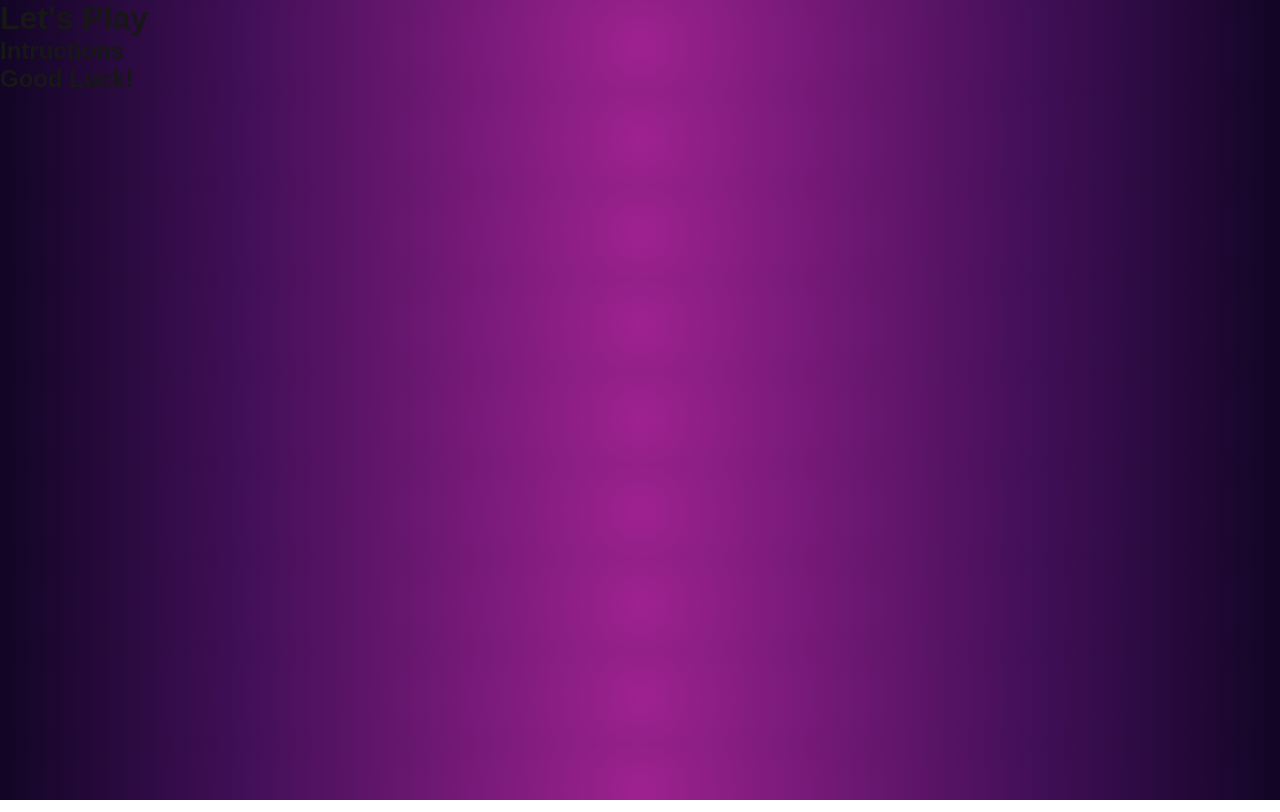
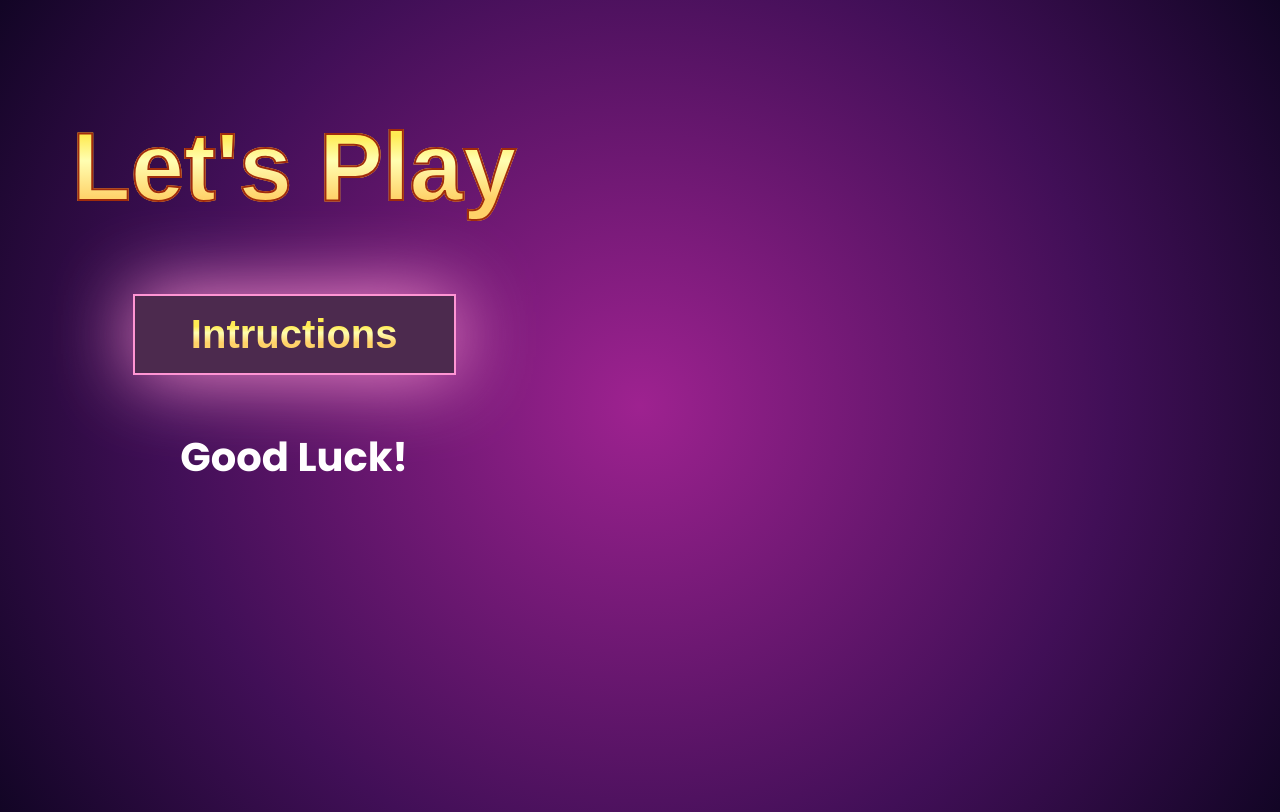
Before and after one commit to JacobSkraps/spinwin, a Next.js app: page /game in a window 1280 px wide. Built offline with nearby package versions, Linux system fonts and the light colour scheme.

Commit message:
The Wheel won't appear!?

```diff
--- a/src/app/components/wheel.jsx
+++ b/public/wheel.jsx
@@ -1,5 +1,5 @@
 import * as React from "react"
-const wheelComponent = (props) => (
+const WheelComponent = (props) => (
   <svg xmlns="http://www.w3.org/2000/svg" viewBox="0 0 1920 1080" {...props}>
     <defs>
       <filter
@@ -604,4 +604,4 @@ const wheelComponent = (props) => (
     </g>
   </svg>
 )
-export default wheelComponent
+export default WheelComponent
--- a/src/app/(pages)/(game)/game/page.jsx
+++ b/src/app/(pages)/(game)/game/page.jsx
@@ -1,19 +1,20 @@
-import wheelComponent from "@/app/components/wheel";
+// import WheelComponent from "@/app/components/wheel";
+import { WheelComponent } from "@/../public/wheel.jsx";
 import { gsap } from 'gsap';
 
 export default function Home() {
     return(
         <div className="GameSplit">
             <div className="GameInteract">
-                <h1 id="contestInfo">Let's Play</h1>
+                <h1 className="contestInfo" id="GameHeader">Let's Play</h1>
                 <div className="GameIntructionsButton">
-                    <h2>Intructions</h2>
+                    <h2 className="contestInfo" id="GameIntructionsClickText">Intructions</h2>
                 </div>
-                <h2>Good Luck!</h2>
+                <h2 className="formHeading" id="GoodLuck">Good Luck!</h2>
             </div>
             <div id="GameGame">
                 <div id="wheel">
-                    <wheelComponent></wheelComponent>
+                    <img src={ WheelComponent } alt="" />
                 </div>
             </div>
         </div>
--- a/src/app/globals.css
+++ b/src/app/globals.css
@@ -385,13 +385,59 @@ input[type="checkbox"] {
   cursor: pointer;
 }
 .inactive{
-  filter: grayscale(0.5), brightness(0.9);
+  filter: grayscale(0.5);
+  filter: brightness(0.9);
 }
 
 
 .No-Display{
   display: none;
 }
+
+
+
+/****************************************              GAME              ****************************************/
+
+
+.GameSplit{
+  width: 1200px;
+  height: 652px;
+  margin: 80px auto;
+  display: flex;
+  flex-direction: row;
+}
+
+.GameInteract{
+  display: flex;
+  flex-direction: column;
+  text-align: center;
+}
+
+#GameHeader{
+  font-size: 6rem;
+  padding: 32px;
+  text-align: center;
+}
+
+.GameIntructionsButton{
+  padding: 16px 56px;
+  border: #FF95D4 2px solid;
+  background-color: #4C2A4E;
+  text-align: center;
+  filter: drop-shadow(0 0 40px #FF95D4);
+  margin: 40px auto;
+  cursor: pointer;
+}
+#GameIntructionsClickText{
+  -webkit-text-stroke: 0px;
+  font-size: 2.5rem;
+  font-weight: 900;
+}
+#GoodLuck{
+  font-size: 2.5rem;
+}
+
+/****************************************              Mobile              ****************************************/
 
 @media only screen and (max-width: 850px) {
   #formBody{
--- a/src/app/page.js
+++ b/src/app/page.js
@@ -77,6 +77,9 @@ export default function Home() {
       <Link href="./form/birthdayform">
         <h3 className='formSubHeading'>Take me to the Form!</h3>
       </Link>
+      <Link href="./game">
+        <h3 className='formSubHeading'>Take me to the Game!</h3>
+      </Link>
     </div>
   );
 }
```
